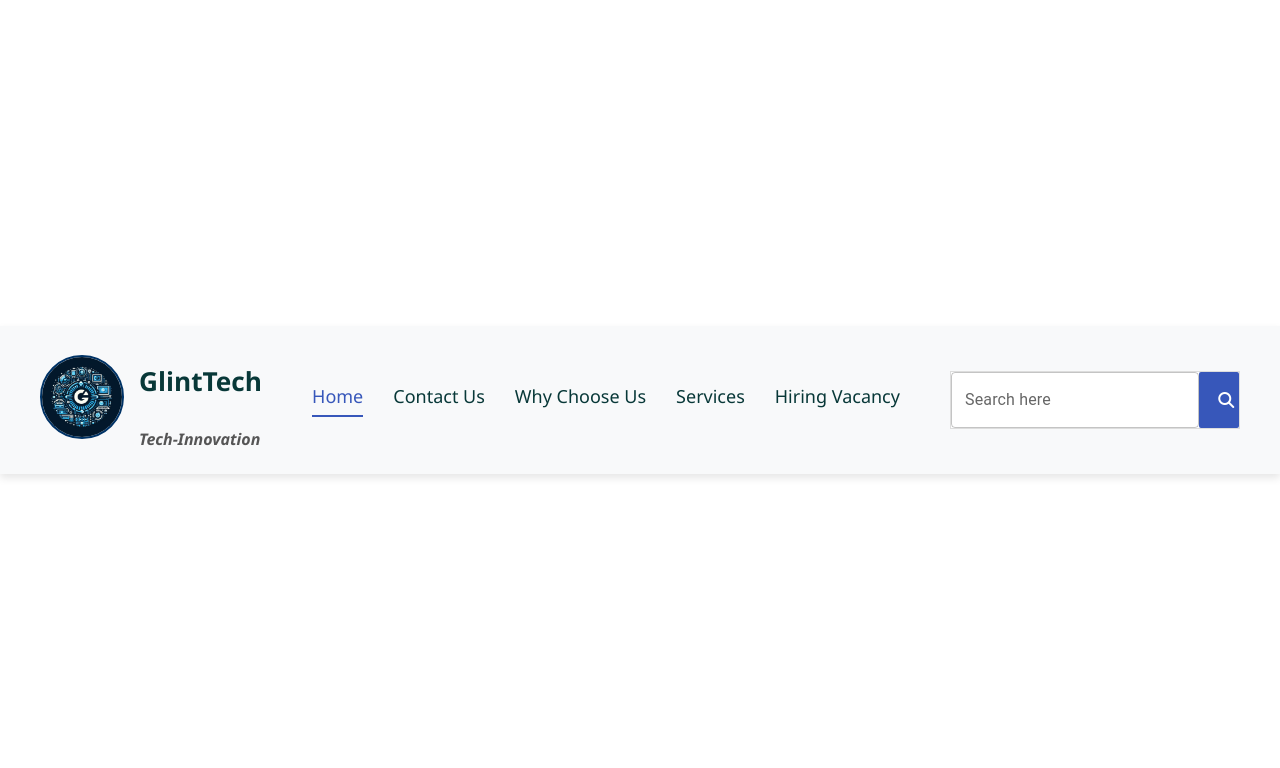
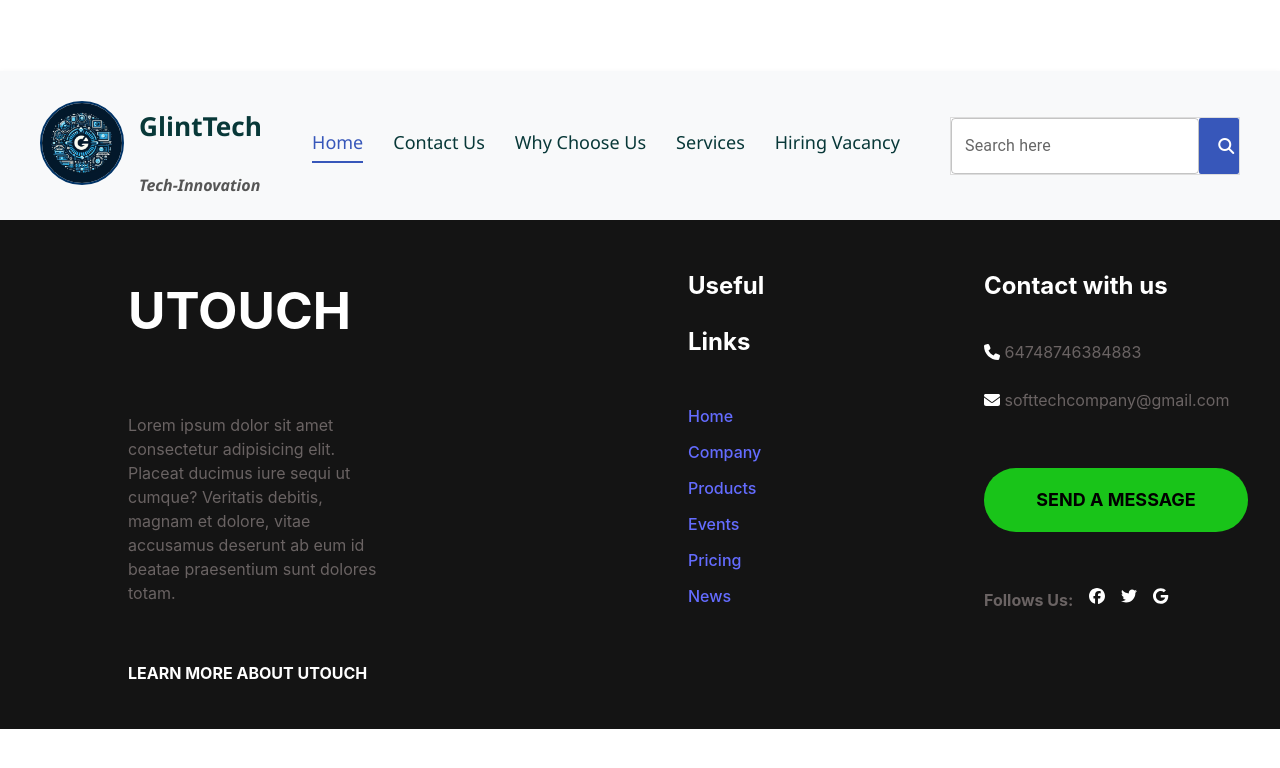
Before and after one commit to mujeebullahkalhoro/software-company, a React (Vite) app: page / in a window 1280 px wide. Shown: the top 768 px of the page. Built offline with nearby package versions, Linux system fonts and the light colour scheme.

Commit message:
layout changed

```diff
--- a/src/Layout.jsx
+++ b/src/Layout.jsx
@@ -1,10 +1,15 @@
 import React from 'react'
 import Header from './Components/Header/Header.jsx';
+import { Outlet } from 'react-router-dom';
+import Footer from './components/Footer.jsx';
+
 
 export default function Layout() {
   return (
     <>
       <Header />
+      <Outlet />
+      <Footer />
     </>
   );
 }
```
